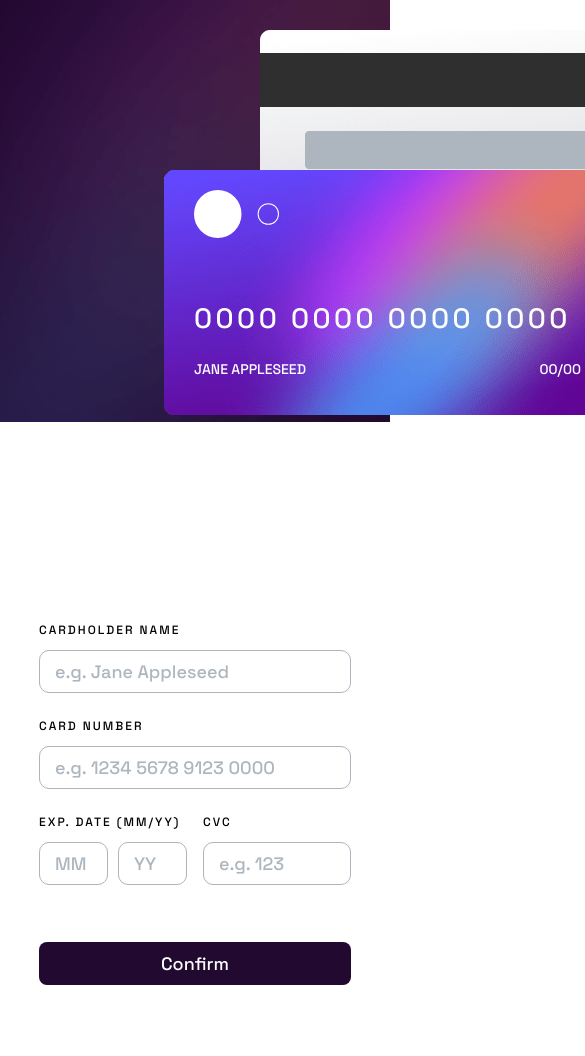
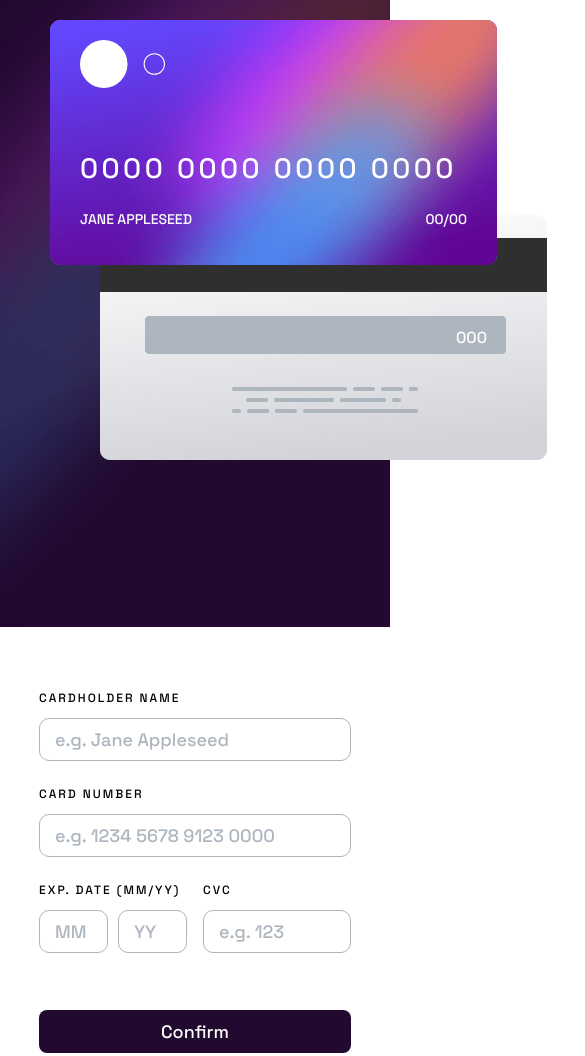
Before and after one commit to CallmeHelga/interactive-card-form-DOM, a plain HTML site: page index.html in a window 390 px wide. Shown: the top 1056 px of the page, 585 px wide, since content can reach past the window. Drawn offline with Linux system fonts and the light colour scheme.

Commit message:
some fix

```diff
--- a/index.html
+++ b/index.html
@@ -15,10 +15,6 @@
         <div class="content">
             <!--Card Section-->
             <div class="card-section">
-                <picture>
-                    <source media="(max-width: 768px)" srcset="styles/images/bg-main-mobile.png">
-                    <img src="styles/images/bg-main-desktop.png" alt="">
-                </picture>
                 <div class="card">
                     <div class="card-front-wrapper">
                         <img class="card-front" src="styles/images/bg-card-front.png" alt="front side card">
--- a/styles/styles.css
+++ b/styles/styles.css
@@ -10,6 +10,7 @@ body {
     font-weight: 500;
     font-style: normal;
     background-color: white;
+    height: 100%;
 }
 
 button {
@@ -32,13 +33,22 @@ button {
 .content {
     display: flex;
     height: auto;
+    min-height: 100vh;
+    align-items: center;
+    background-image: url("images/bg-main-desktop.png");
+    background-repeat: no-repeat;
+    background-size: 50% auto;
 
 }
 
 /* Card Section */
-
+.card {
+    position: relative;
+}
 .card-section {
     width: 40%;
+
+
 }
 
 .card-section picture {
@@ -47,7 +57,7 @@ button {
 }
 
 .card-front-wrapper {
-    position: absolute;
+    position: relative;
     top: 150px;
     left: 164px;
     width: 447px;
@@ -94,8 +104,8 @@ button {
 }
 
 .card-back-wrapper {
-    position: absolute;
-    bottom: 60px;
+    position: relative;
+    bottom: -60px;
     left: 260px;
     width: 447px;
     z-index: 1;
@@ -226,11 +236,17 @@ input.error {
     color: #adb5be;
 }
 
+@media screen and (min-width: 1440px) {
+    .container {
+        max-width: 1800px;
+    }
+}
 @media (max-width: 1024px) {
     .content {
         flex-direction: column;
         height: auto;
         min-height: unset;
+        background-size: 100% 50%;
     }
 
     .card-section,
@@ -250,8 +266,8 @@ input.error {
     }
 
     .card-back-wrapper {
-        top: 30px;
-        right: 150px;
+        top: -30px;
+        left: 50px;
     }
 
     .card-cvc {
@@ -260,7 +276,8 @@ input.error {
     }
 
     .card-front-wrapper {
-        top: 170px;
+        top: 20px;
+        left: 20px;
     }
 
     .form-content {
@@ -272,8 +289,18 @@ input.error {
         max-width: 400px;
         margin: 0 auto;
     }
+}
 
+@media screen and (max-width: 768px) {
+    .card-back-wrapper {
+        top: -30px;
+        left: 100px;
+    }
 
+    .card-front-wrapper {
+        top: 20px;
+        left: 50px;
+    }
 }
 
 @media (max-width: 376px) {
```
